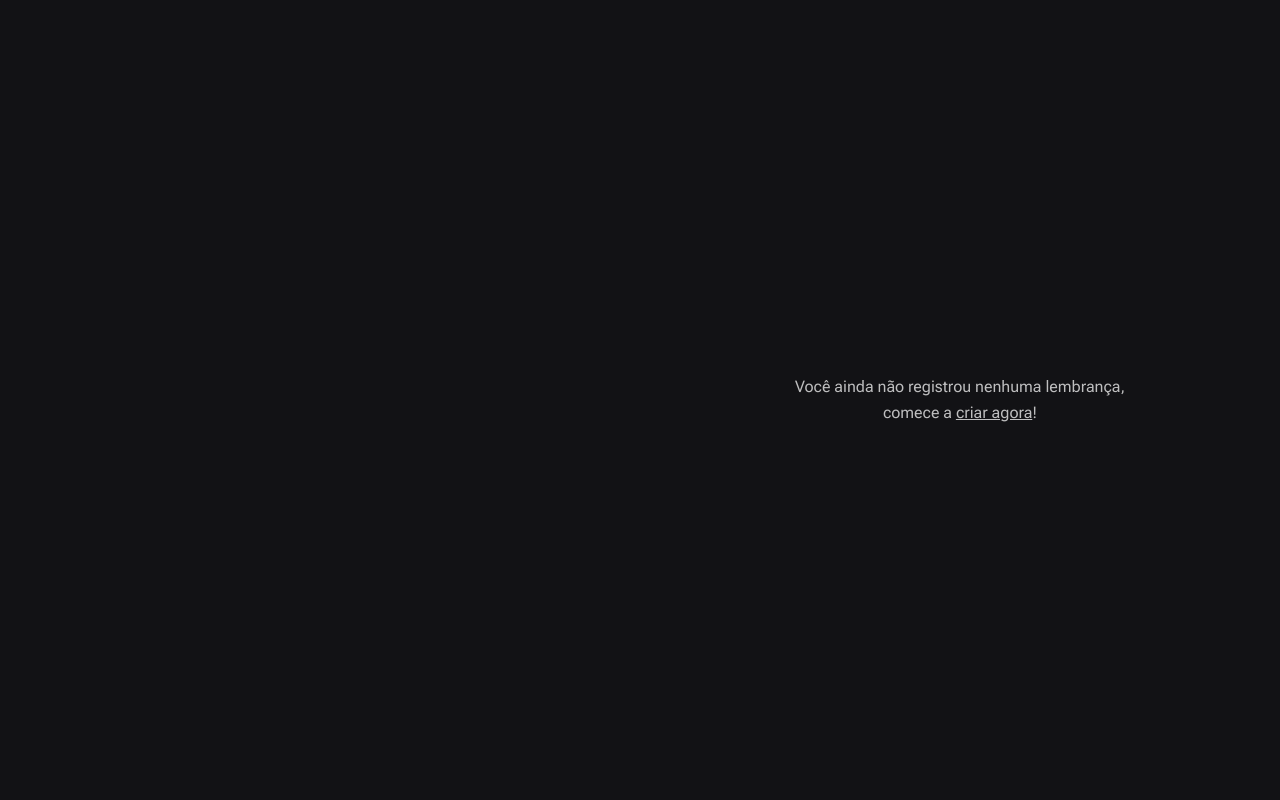
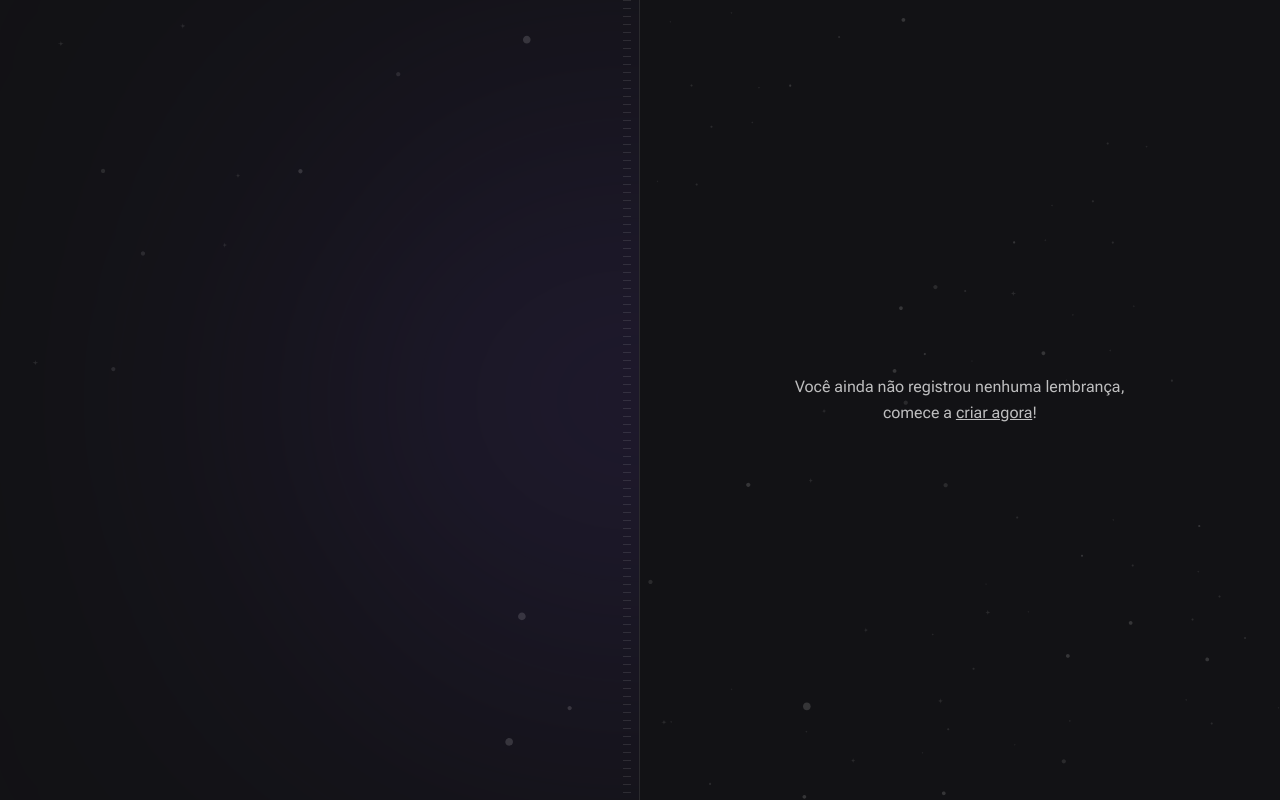
Before and after one commit to Jbarezzi/spacetime-web, a Next.js app: page / in a window 1280 px wide. Built offline with nearby package versions, Linux system fonts and the light colour scheme; a web font is replaced by a local one.

Commit message:
feat: create left side bg

```diff
--- a/src/app/page.tsx
+++ b/src/app/page.tsx
@@ -1,9 +1,12 @@
 export default function Home() {
   return (
-    <main className="grid min-h-screen grid-cols-2">
-      <div className="flex flex-col items-start justify-between px-28 py-16"></div>
+    <main className="grid min-h-screen grid-cols-2 bg-[url(../assets/bg-stars.svg)] bg-cover">
+      <div className="relative flex flex-col items-start justify-between overflow-hidden border-r border-white/10 px-28 py-16">
+        <div className="absolute right-0 top-1/2 h-[288px] w-[526px] -translate-y-1/2 translate-x-1/2 rounded-full bg-purple-700 opacity-50 blur-full" />
+        <div className="absolute bottom-0 right-2 top-0 w-2 bg-stripes" />
+      </div>
 
-      <div className="flex flex-col p-16">
+      <div className="flex flex-col bg-[url(../assets/bg-stars.svg)] bg-cover p-16">
         <div className="flex flex-1 items-center justify-center">
           <p className="w-[350px] text-center leading-relaxed">
             Você ainda não registrou nenhuma lembrança, comece a{' '}
```
